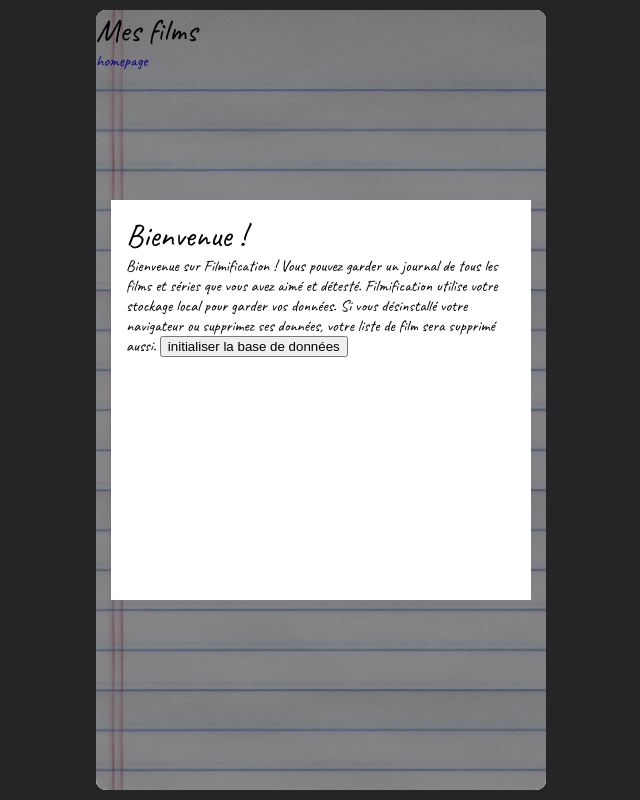
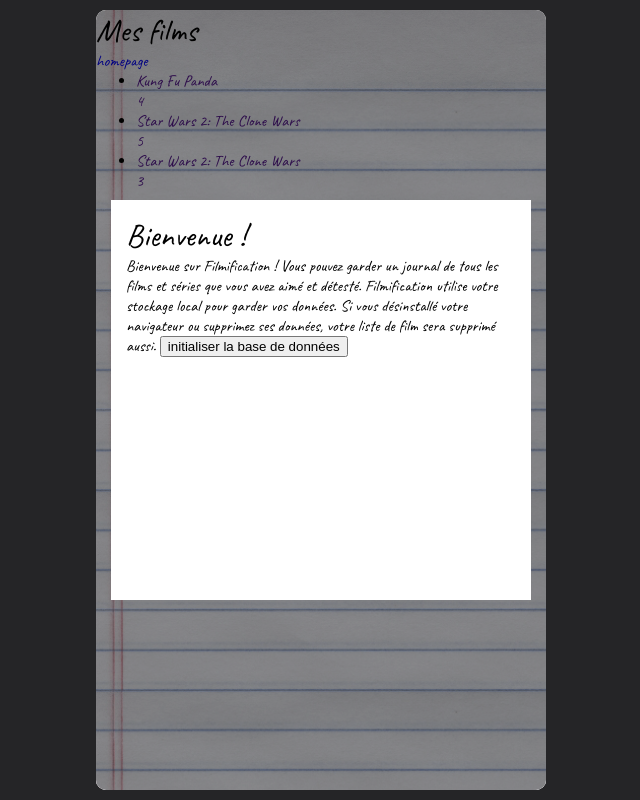
Before and after one commit to Posoroko/Filmorama, a Vue app: page /movies in a window 1280 px wide. Shown: the whole page, without its empty margins (319-959 px from the left). Built offline with nearby package versions, Linux system fonts and the light colour scheme.

Commit message:
mes listes title only

```diff
--- /dev/null
+++ b/src/components/MovieCards/title-Only.vue
@@ -0,0 +1,26 @@
+<script setup>
+defineProps({
+    title: String,
+    rating: Number
+})
+</script>
+
+<template>
+<li>
+    <a href="">
+
+        <div>
+            {{ title }}
+        </div>
+
+        <div>
+            {{ rating }}
+        </div>
+
+    </a>
+</li>
+</template>
+
+<style scoped>
+
+</style>
--- a/src/views/Movies.vue
+++ b/src/views/Movies.vue
@@ -1,7 +1,49 @@
+<script setup>
+import titleOnly from '@/components/MovieCards/title-Only.vue'
+
+const movies = [
+
+    {
+       id: 1,
+       title: "Kung Fu Panda",
+       year: 2008,
+       rating: 4,
+       comment: "Excellent film d'animation",
+       poster: "@/assets/images/kung-fu-panda.jpg"
+    },
+    {
+       id: 2,
+       title: "Star Wars 2: The Clone Wars",
+       year: 1999,
+       rating: 5,
+       comment: "Un film qui a marqué mon enfance",
+       poster: "@/assets/images/star-wars-2.jpg"
+
+    },
+    {
+       id: 3,
+       title: "Star Wars 2: The Clone Wars",
+       year: 1999,
+       rating: 3,
+       comment: "Un film qui a marqué mon enfance",
+       poster: "@/assets/images/star-wars-2.jpg"
+
+    }
+]
+</script>
+
 <template>
     <h1>Mes films</h1>
 
     <router-link to="/">
         homepage
     </router-link>
+
+    <ul>
+        <title-Only
+            v-for="movie in movies" :key="movie.id"
+            :title="movie.title" :rating="movie.rating"
+        />
+    </ul>
+
 </template>
```
Also changed, not shown: src/assets/images/kung-fu-panda.jpg (added), src/assets/images/star-wars-2.jpg (added).
